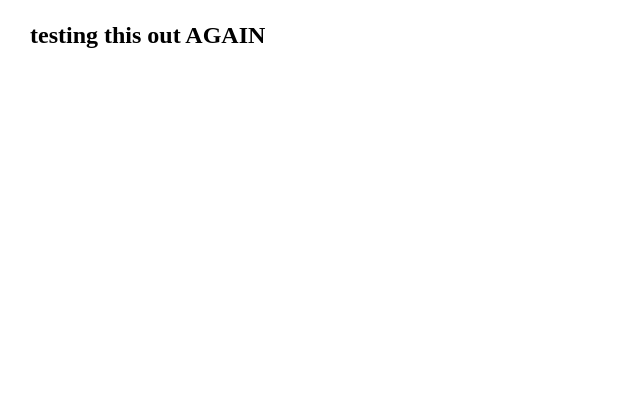
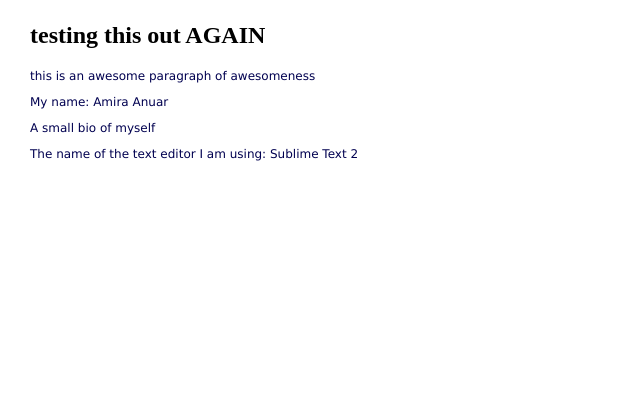
Before and after one commit to aellawind/p1.amiraanuar.com, a PHP site: page / in a window 1280 px wide. Shown: the part 257-676 px from the top of the page, without its empty margins (0-640 px from the left). Run offline with PHP 8.4, Linux system fonts and the light colour scheme.

Commit message:
CSS change test again

```diff
--- a/index.css
+++ b/index.css
@@ -22,3 +22,8 @@ a:visited {
 a:hover {
 	text-decoration:none;
 	background-color: #CCCCCC;}
+
+#page-wrap {
+	width: 800px;
+	margin: 0 auto;
+}
--- a/index.php
+++ b/index.php
@@ -12,6 +12,10 @@
 <img src = 'http://placekitten.com/200/200'>'
 
 <h2>testing this out AGAIN</h2>
+<p> this is an awesome paragraph of awesomeness</p>
+<p>My name: Amira Anuar</p>
+<p>A small bio of myself</p>
+<p>The name of the text editor I am using: Sublime Text 2</p>
 
 
 
```
